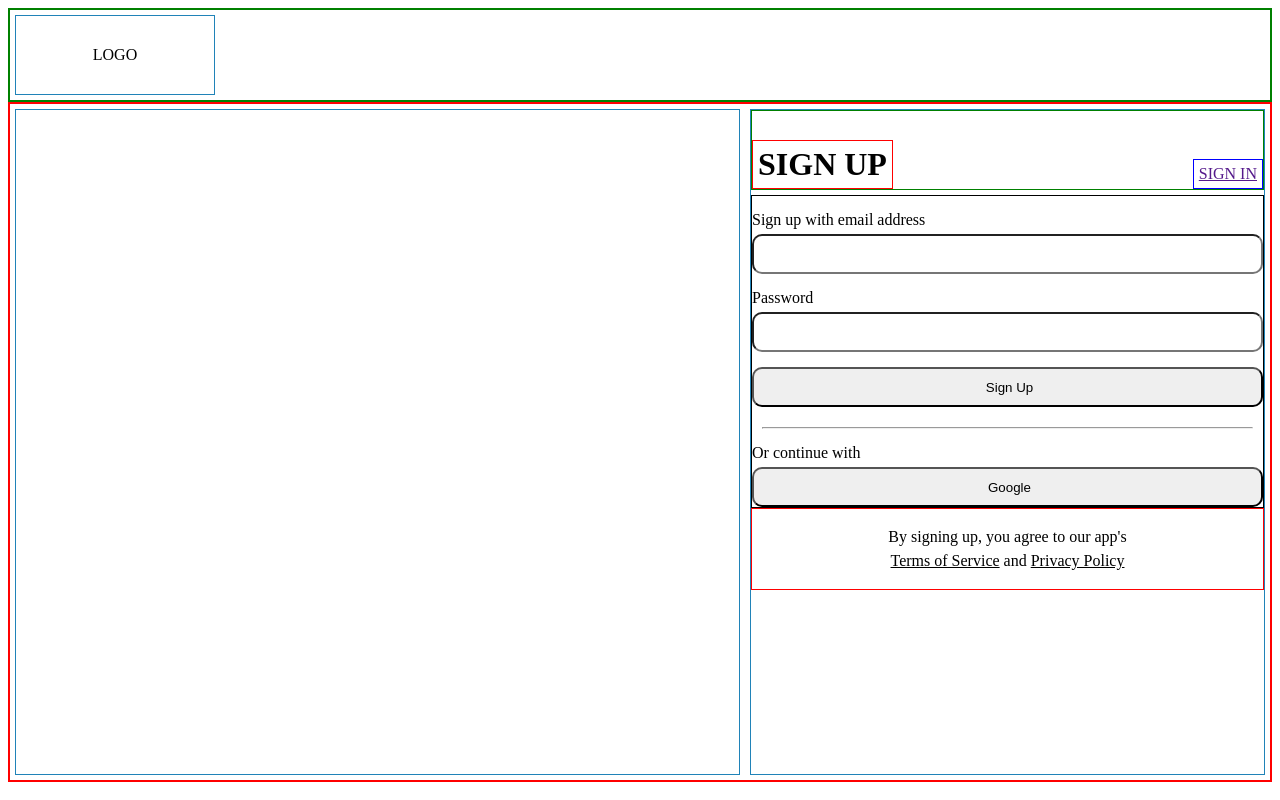
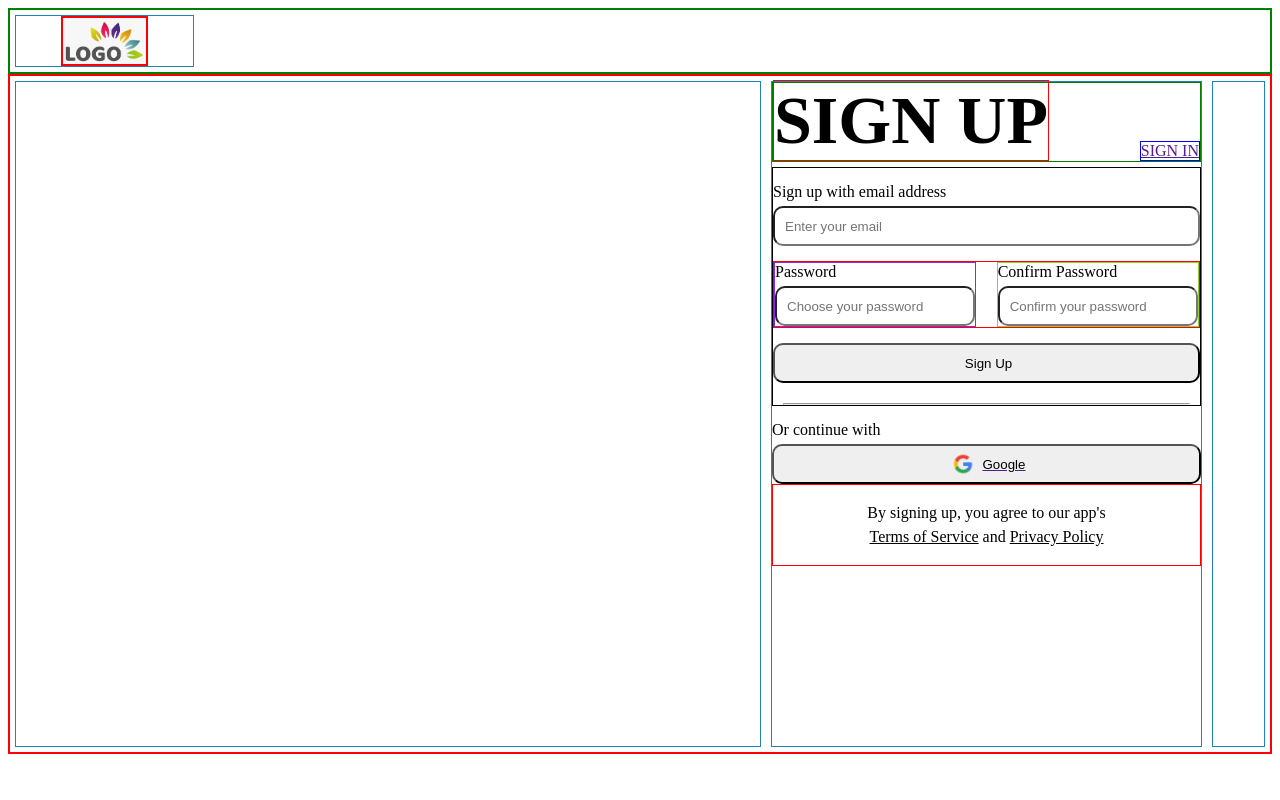
Before and after one commit to reyharighy/stem-project, a PHP site: page /signup.html in a window 1280 px wide. Run offline with PHP 8.4, Linux system fonts and the light colour scheme.

Commit message:
Update the signup page
1. make the grid col into 20\n2. crate an input for password confirmation

```diff
--- a/signup.html
+++ b/signup.html
@@ -9,26 +9,42 @@
 
     <body>
         <div class="grid-container" style="border: 2px solid green;">
-            <div class="col-2 logo">LOGO</div>
+            <div class="col-3"><img src="logo.png" alt="website-logo" id="website-logo" height="50vh" style="border: 2px solid red;"></div>
         </div>
         <div class="grid-container body-section" style="border: 2px solid red;">
-            <div class="col-7"></div> <!--Left Blank-->
-            <div class="col-5">
+            <div class="col-12"></div> <!--Left Blank-->
+            <div class="col-7">
                 <div class="form-name" style="border: 1px solid green">
                     <div style="border: 1px solid red;" class="active">SIGN UP</div>
                     <div style="border: 1px solid blue;"><a href="">SIGN IN</a></div>
                 </div>
                 <div id="form-body">
-                    <form action="" class="form-field" style="border: 1px solid black;">
+                    <form action="" method="" class="form-field" style="border: 1px solid black;"> <!--Undefined-->
                         <label for="email">Sign up with email address</label>
-                        <input type="email" name="email" id="email">
-                        <label for="pwd">Password</label>
-                        <input type="password" name="pwd" id="pwd">
+                        <input type="email" name="email" id="email" placeholder="Enter your email">
+                        <div class="password-input" style="border: 1px solid red;">
+                            <div class="password-section" style="border: 1px solid blueviolet;">
+                                <label for="pwd">Password</label>
+                                <input type="password" name="pwd" id="pwd" placeholder="Choose your password">
+                            </div>
+                            <div class="left-blank"></div> <!--Left Blank-->
+                            <div class="confirm-password-section" style="border: 1px solid yellowgreen;">
+                                <label for="pwd">Confirm Password</label>
+                                <input type="password" name="confirm-pwd" id="confirm-pwd" placeholder="Confirm your password">
+                            </div>
+                        </div>
                         <input type="button" name="signup" id="signup" value="Sign Up">
                         <hr>
+                    </form>
+                    <div class="google-channel">
                         <label for="google-signup">Or continue with</label>
-                        <input type="button" name="google-signup" id="google-signup" value="Google">
-                    </form>
+                        <a href=""> <!--Undefined-->
+                            <button>
+                                <img src="google.webp" alt="google-logo" height="30vh">
+                                <span>Google</span>
+                            </button>
+                        </a>
+                    </div>
                     <div class="consent" style="border: 1px solid red;">
                         <p>
                             By signing up, you agree to our app's <br>
@@ -37,6 +53,7 @@
                     </div>
                 </div>
             </div>
+            <div class="col-1"></div> <!--Right Margin--> <!--Left Blank-->
         </div>
     </body>
 
--- a/style.css
+++ b/style.css
@@ -10,7 +10,7 @@ hr {
 
 .grid-container {
     display: grid;
-    grid-template-columns: repeat(12, 1fr);
+    grid-template-columns: repeat(20, 1fr);
 }
 
 .col-1 {grid-column: span 1;}
@@ -25,6 +25,14 @@ hr {
 .col-10 {grid-column: span 10;}
 .col-11 {grid-column: span 11;}
 .col-12 {grid-column: span 12;}
+.col-13 {grid-column: span 13;}
+.col-14 {grid-column: span 14;}
+.col-15 {grid-column: span 15;}
+.col-16 {grid-column: span 16;}
+.col-17 {grid-column: span 17;}
+.col-18 {grid-column: span 18;}
+.col-19 {grid-column: span 19;}
+.col-20 {grid-column: span 20;}
 
 [class*="col-"] {
     float: flex;
@@ -32,10 +40,10 @@ hr {
     border: 1px solid rgb(32, 131, 184);
 }
 
-.logo {
-    height: 10vh;
-    align-content: center;
-    text-align: center;
+#website-logo {
+    display: block;
+    margin-left: auto;
+    margin-right: auto;
 }
 
 .body-section {
@@ -50,12 +58,12 @@ hr {
 
 .form-name > div {
     align-self: flex-end;
-    padding: 5px;
 }
 
 .form-name .active {
-    font-size: xx-large;
-    font-weight: bolder;
+    display: block;
+    font-size: 8.5vh;
+    font-weight: bold;
 }
 
 #form-body {
@@ -75,12 +83,53 @@ hr {
     padding-left: 10px;
 }
 
-.form-field label {
+.form-field label, .form-field .password-label {
     margin-top: 15px;
+}
+
+.password-input {
+    display: flex;
+    justify-content: space-between;
+    margin-top: 15px;
+}
+
+.password-input .password-section, .password-input .confirm-password-section {
+    width: 50%;
+}
+
+.password-input .password-section input, .password-input .confirm-password-section input {
+    width: 100%;
+}
+
+.password-input .left-blank {
+    width: 5%;
 }
 
 #signup {
     margin-top: 15px;
+    cursor: pointer;;
+}
+
+.google-channel {
+    display: flex;
+    flex-direction: column;
+    margin-top: 15px;
+}
+
+.google-channel button {
+    display: flex;
+    flex-direction: row;
+    justify-content: center;
+    align-items: center;
+    width: 100%;
+    border-radius: 10px;
+    height: 40px;
+    margin-top: 5px;
+    cursor: pointer;
+}
+
+.google-channel a button > img {
+    padding-right: 5px;
 }
 
 .consent {
```
Also changed, not shown: google.webp (added), logo.png (added).
